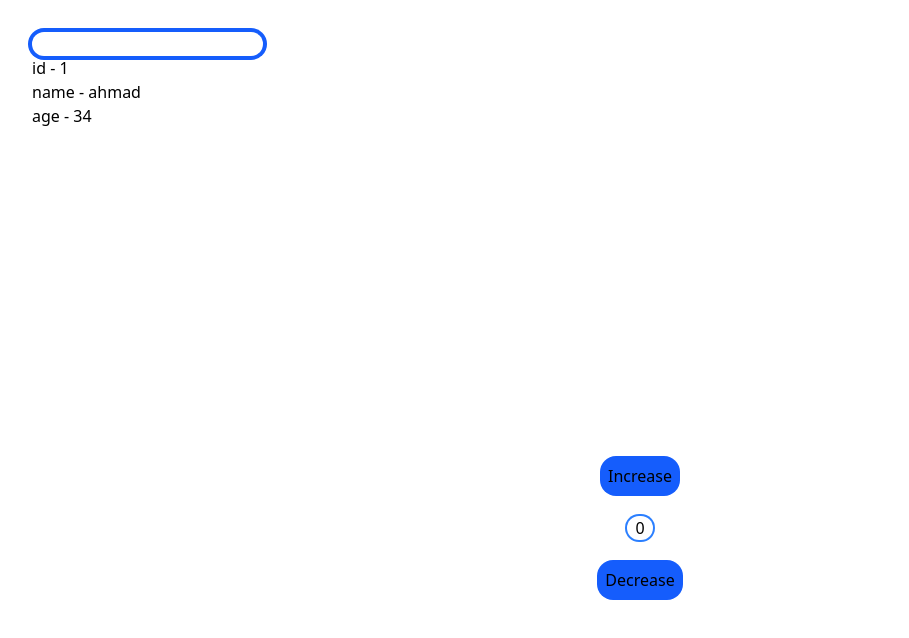
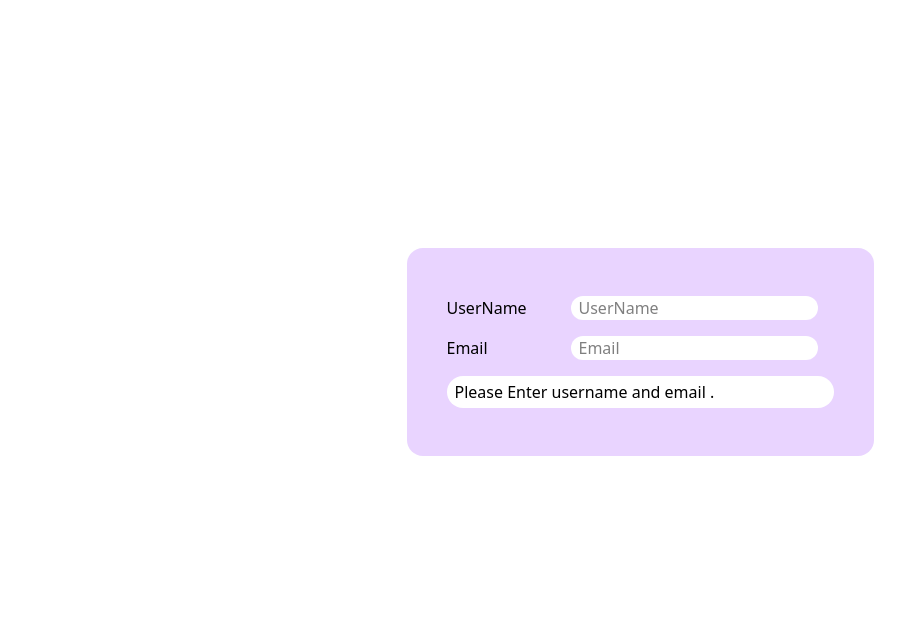
Before and after one commit to mmdrezakz/vuejs, a Vue app: page / in a window 1280 px wide. Shown: the top 638 px of the page, without its empty margins (0-909 px from the left). Built offline with nearby package versions, Linux system fonts and the light colour scheme.

Commit message:
Add Form Login

```diff
--- a/src/App.vue
+++ b/src/App.vue
@@ -1,35 +1,42 @@
 <script setup>
 import { ref } from 'vue';
 
-  const num = ref(0)
 
-  function Increasement(){
-    return num.value ++
+  const username = ref("")
+  const email = ref("")
+  const Users = ref([])
+
+  function Submithandler(){
+
+    Users.value.push({name:username.value,emailn:email.value})
+    email.value = ""
+    username.value = ""
+
   }
-  function Decreasement(){
-    if(num.value !== 0 ){
-
-      return num.value --
-    }
-  }
-  const data =ref({id:1,name:"ahmad",age:34})
-  const username = ref("")
 </script>
 
-<template>
-  <div>
-    <input class="rounded-2xl ring-4 ring-blue-600" type="text" v-model="username"/>
-    <p>{{username}}</p>
-    <div>
-      <ul>
-        <li  v-for="(value,key) in data" v-bind:key="key">{{key}} - {{value}}</li>
-      </ul>
-    </div>
-    <form  class="flex flex-col justify-center items-center w-full h-screen">
-      <button @click.prevent="Increasement" class="bg-blue-600 p-2 rounded-2xl">Increase</button>
-      <p  class="my-5 px-2 rounded-2xl ring-2 ring-blue-500 text-center">{{num}}</p>
-      <button @click.prevent="Decreasement" class="bg-blue-600 p-2 rounded-2xl">Decrease</button>
+<template class="bg-amber-100 w-full h-screen">
+  <div class="flex justify-center items-center m-auto w-full h-[80vh]" >
+    <form @submit.prevent="Submithandler" class="flex flex-col justify-center items-center bg-purple-200 p-10 rounded-2xl w-fit" >
+      <div class="flex justify-center gap-3 my-2">
+        <label class="w-24">UserName</label>
+        <input class="bg-white mx-4 px-2 rounded-2xl" type="text" placeholder="UserName" v-model="username"/>
+      </div>
+        <div class="flex justify-center gap-3 my-2">
+        <label class="w-24">Email</label>
+        <input class="bg-white mx-4 px-2 rounded-2xl" type="text" placeholder="Email" v-model="email"/>
+      </div>
+      <div class="w-full">
 
+        <button  v-if="username && email ? true : false" class="bg-blue-400 my-2 px-3 py-1 rounded-2xl">Send</button>
+        <p class="bg-white my-2 px-2 py-1 rounded-2xl" v-else>Please Enter username and email .</p>
+      </div>
+      <div>
+        <ul v-show="Users.length > 0">
+          <h2>Users :</h2>
+          <li  v-for="user in Users" v-bind:key="user">{{user.name}} --- {{user.emailn}}</li>
+        </ul>
+      </div>
     </form>
   </div>
 </template>
```
